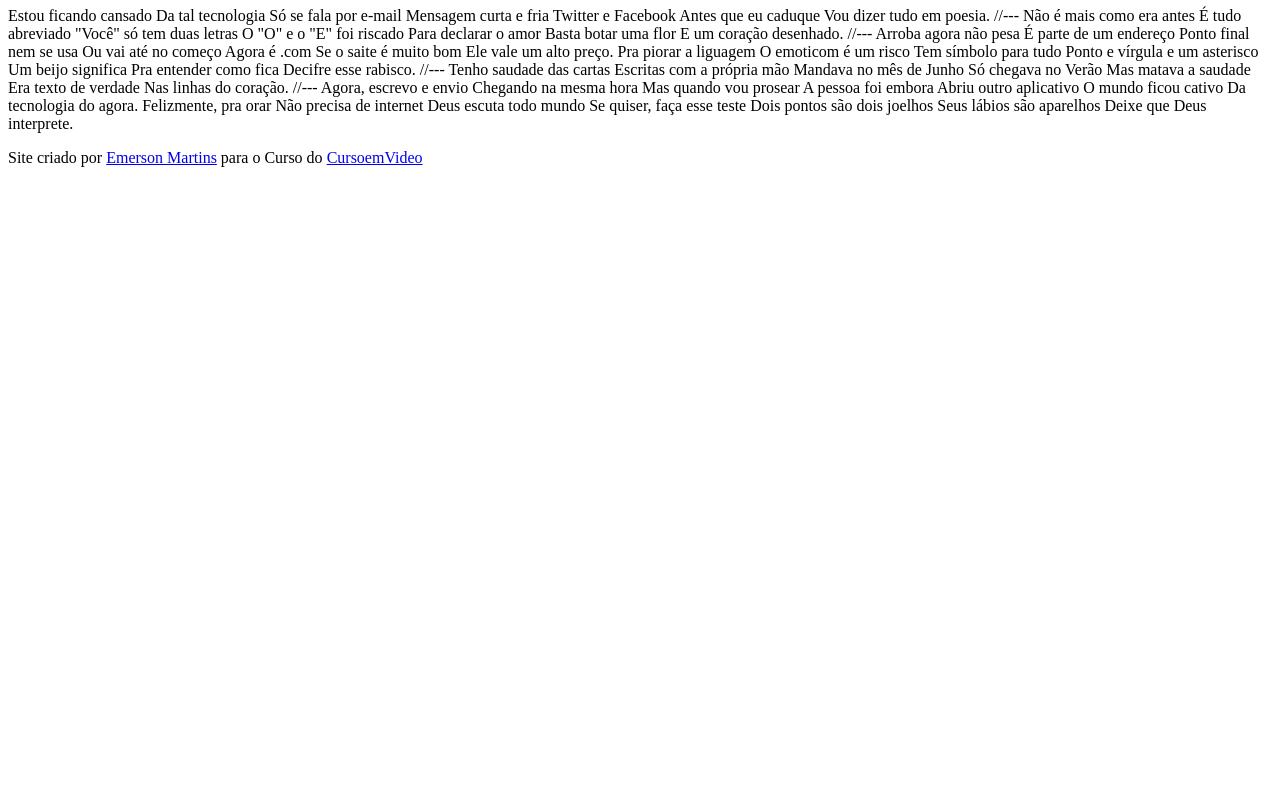
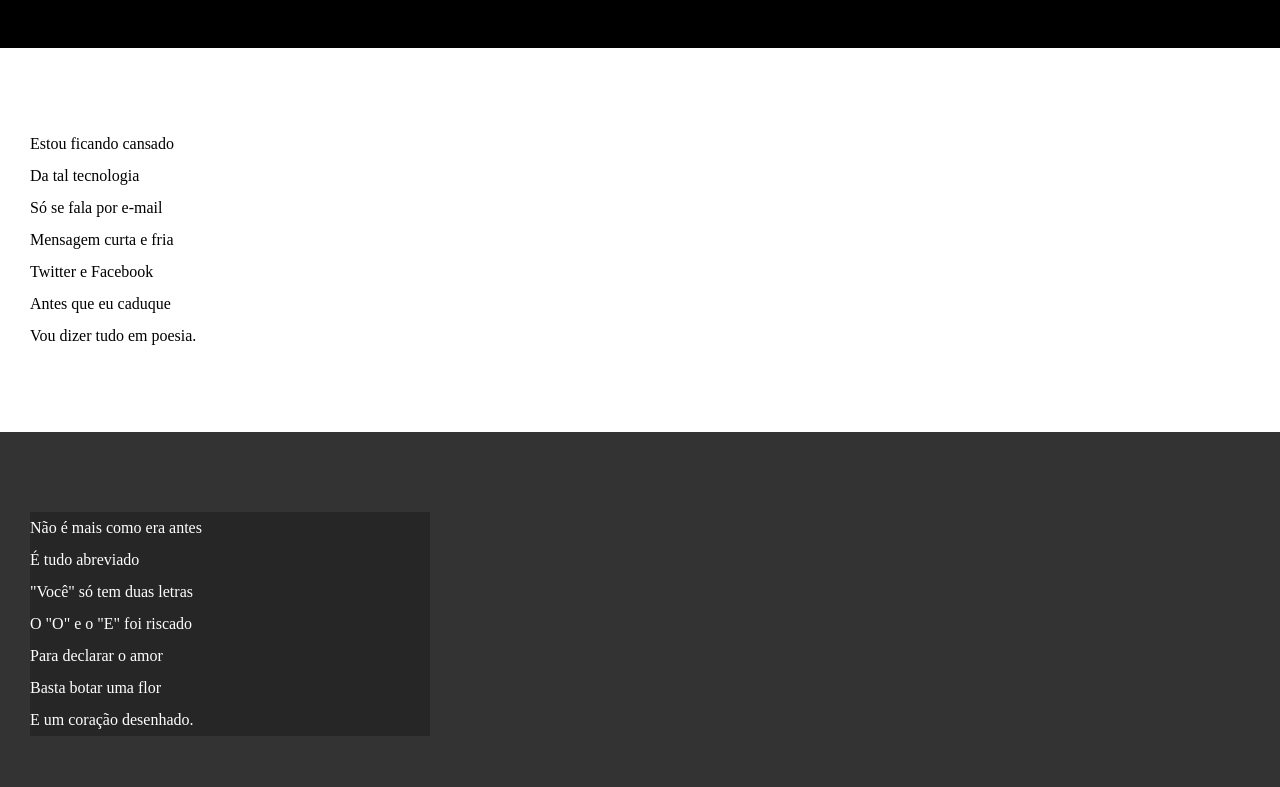
Before and after one commit to emersonmrd/html-css, a plain HTML site: page desafios/d012/index.html in a window 1280 px wide. Shown: the part 107-894 px from the top of the page. Before the commit the page ends 800 px from the top, so only its background shows below. Drawn offline with Linux system fonts and the light colour scheme.

Commit message:
update do d012

```diff
--- /dev/null
+++ b/desafios/d012/estilo/style.css
@@ -0,0 +1,65 @@
+@charset "UTF-8";
+
+* {
+    margin: 0px;
+    padding: 0px;
+}
+
+html, body {
+    min-height: 100vh ;
+    background-color: darkgray;
+}
+
+header {
+    background-color: black;
+    color: white;
+    text-align: center;
+}
+
+header > h1 {
+    padding-top: 50px;
+    font-variant: small-caps;
+}
+
+header > p {
+    padding-bottom: 50px;
+}
+
+header a, footer a {
+    color: white;
+    text-decoration: none;
+    font-weight: bolder;
+}
+
+header a:hover, footer a:hover {
+    text-decoration: underline;
+}
+
+section {
+    padding-top: 10vh;
+    padding-bottom: 10vh;
+    line-height: 2em;
+    padding-left: 30px;
+}
+
+section.normal {
+    background-color: white;
+    color: black;
+}
+
+section.imagem {
+    background-color: rgb(51, 51, 51);
+    color: white;
+}
+
+section.imagem > p {
+    background-color: rgba(0, 0, 0, 0.253);
+    width: 400px;
+}
+
+footer {
+    background-color: black;
+    color: white;
+    text-align: center;
+    padding: 10px;
+}
--- a/desafios/d012/index.html
+++ b/desafios/d012/index.html
@@ -5,6 +5,7 @@
     <meta name="viewport" content="width=device-width, initial-scale=1.0">
     <title>Cordel Moderno</title>
     <link rel="shortcut icon" href="favicon.ico" type="image/x-icon">
+    <link rel="stylesheet" href="estilo/style.css">
 </head>
 <body>
     <header>
@@ -12,69 +13,93 @@
         <p>Por <a href="https://www.recantodasletras.com.br/poesias/3186743" target="_blank">Milton Duarte</a></p>
     </header>
 
-    Estou ficando cansado
-    Da tal tecnologia
-    Só se fala por e-mail
-    Mensagem curta e fria
-    Twitter e Facebook
-    Antes que eu caduque
+    <section class="normal">
+        <p>
+            Estou ficando cansado <br>
+            Da tal tecnologia <br>
+            Só se fala por e-mail <br>
+            Mensagem curta e fria <br>
+            Twitter e Facebook <br>
+            Antes que eu caduque <br>
             Vou dizer tudo em poesia.
+        </p>
+    </section>
 
-    //---
 
-    Não é mais como era antes
-    É tudo abreviado
-    "Você" só tem duas letras
-    O "O" e o "E" foi riscado
-    Para declarar o amor
-    Basta botar uma flor
+
+    <section class="imagem">
+        <p>
+            Não é mais como era antes <br>
+            É tudo abreviado <br>
+            "Você" só tem duas letras <br>
+            O "O" e o "E" foi riscado <br>
+            Para declarar o amor <br>
+            Basta botar uma flor <br>
             E um coração desenhado.
+        </p>
+    </section>
 
-    //---
 
-    Arroba agora não pesa
-    É parte de um endereço
-    Ponto final nem se usa
-    Ou vai até no começo
-    Agora é .com
-    Se o saite é muito bom
+
+    <section class="normal">
+        <p>
+            Arroba agora não pesa <br>
+            É parte de um endereço <br>
+            Ponto final nem se usa <br>
+            Ou vai até no começo <br>
+            Agora é .com <br>
+            Se o saite é muito bom <br>
             Ele vale um alto preço.
+        </p>
 
-    Pra piorar a liguagem
-    O emoticom é um risco
-    Tem símbolo para tudo
-    Ponto e vírgula e um asterisco
-    Um beijo significa
-    Pra entender como fica
+        <p>
+            Pra piorar a liguagem <br>
+            O emoticom é um risco <br>
+            Tem símbolo para tudo <br>
+            Ponto e vírgula e um asterisco <br>
+            Um beijo significa <br>
+            Pra entender como fica <br>
             Decifre esse rabisco.
+        </p>
+    </section>
 
-    //---
 
-    Tenho saudade das cartas
-    Escritas com a própria mão
-    Mandava no mês de Junho
-    Só chegava no Verão
-    Mas matava a saudade
-    Era texto de verdade
+
+    <section class="imagem">
+        <p>
+            Tenho saudade das cartas <br>
+            Escritas com a própria mão <br>
+            Mandava no mês de Junho <br>
+            Só chegava no Verão <br>
+            Mas matava a saudade <br>
+            Era texto de verdade <br>
             Nas linhas do coração.
+        </p>
+    </section>
 
-    //---
 
-    Agora, escrevo e envio
-    Chegando na mesma hora
-    Mas quando vou prosear
-    A pessoa foi embora
-    Abriu outro aplicativo
-    O mundo ficou cativo
+
+    <section class="normal">
+        <p>
+            Agora, escrevo e envio <br>
+            Chegando na mesma hora <br>
+            Mas quando vou prosear <br>
+            A pessoa foi embora <br>
+            Abriu outro aplicativo <br>
+            O mundo ficou cativo <br>
             Da tecnologia do agora.
+        </p>
 
-    Felizmente, pra orar
-    Não precisa de internet
-    Deus escuta todo mundo
-    Se quiser, faça esse teste
-    Dois pontos são dois joelhos
-    Seus lábios são aparelhos
+        <p>
+            Felizmente, pra orar <br>
+            Não precisa de internet <br>
+            Deus escuta todo mundo <br>
+            Se quiser, faça esse teste <br>
+            Dois pontos são dois joelhos <br>
+            Seus lábios são aparelhos <br>
             Deixe que Deus interprete.
+        </p>
+    </section>
 
     <footer>
         <p>Site criado por <a href="https://github.com/emersonmrd" target="_blank">Emerson Martins</a> para o Curso do <a href="https://www.cursoemvideo.com/" target="_blank">CursoemVideo</a></p>
```
Lines whose indentation alone changed are shown as unchanged.
